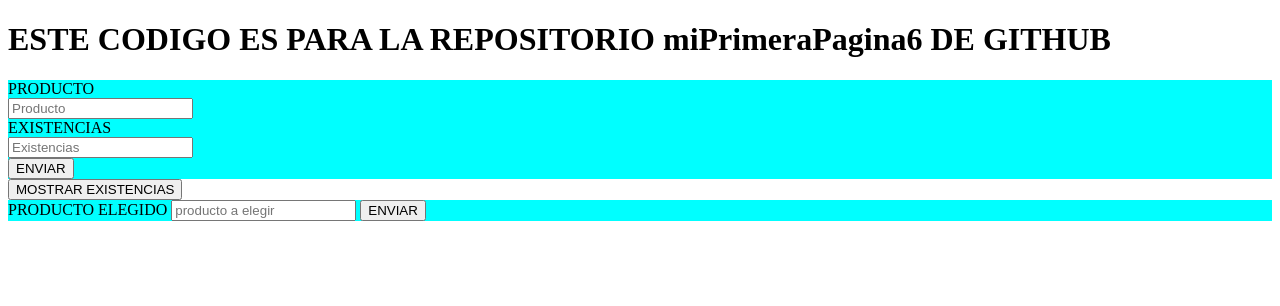
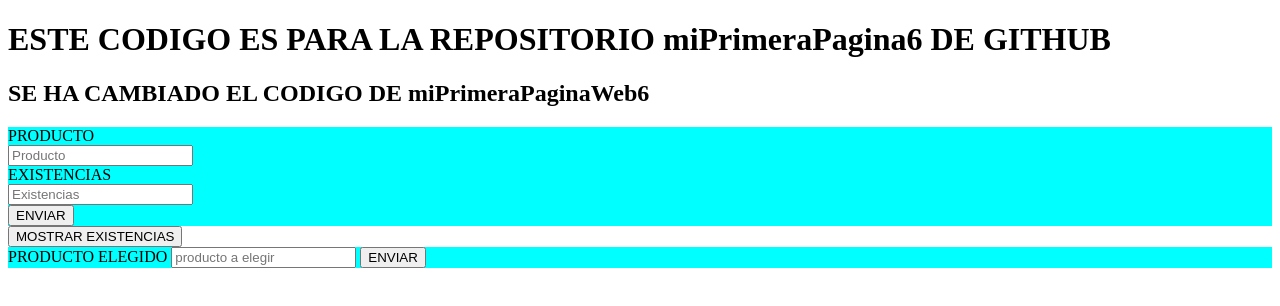
Before and after one commit to catalogo12/miPrimeraPaginaWeb6, a plain HTML site: page index.html in a window 1280 px wide. Drawn offline with Linux system fonts and the light colour scheme.

Commit message:
he cambiado el codigo

```diff
--- a/index.html
+++ b/index.html
@@ -8,6 +8,7 @@
 </head>
 <body>
     <h1>ESTE CODIGO ES PARA LA REPOSITORIO miPrimeraPagina6 DE GITHUB</h1>
+    <h2>SE HA CAMBIADO EL CODIGO DE miPrimeraPaginaWeb6</h2>
     <div>
         <form action="">
             <label for="input1">PRODUCTO</label><br>
```
